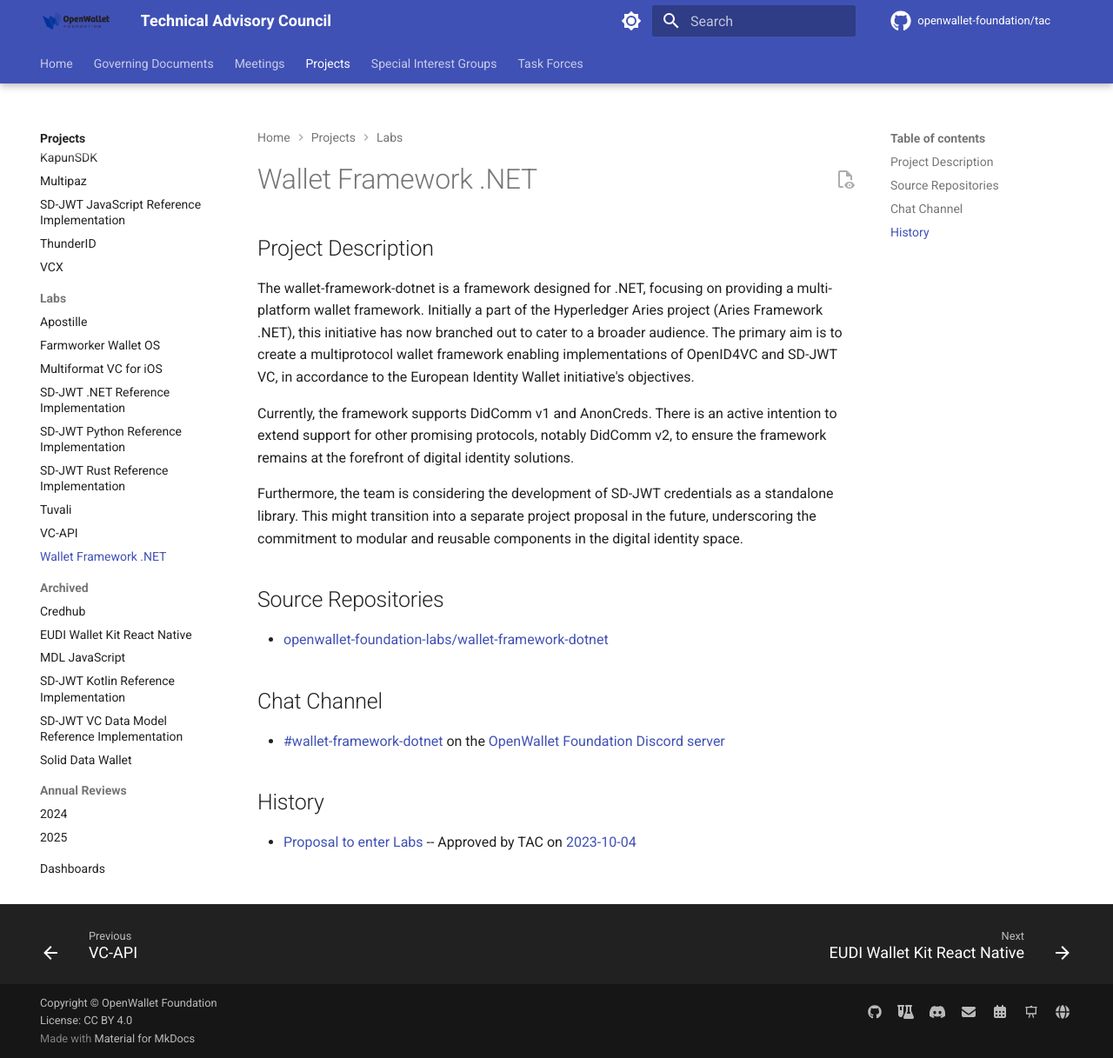
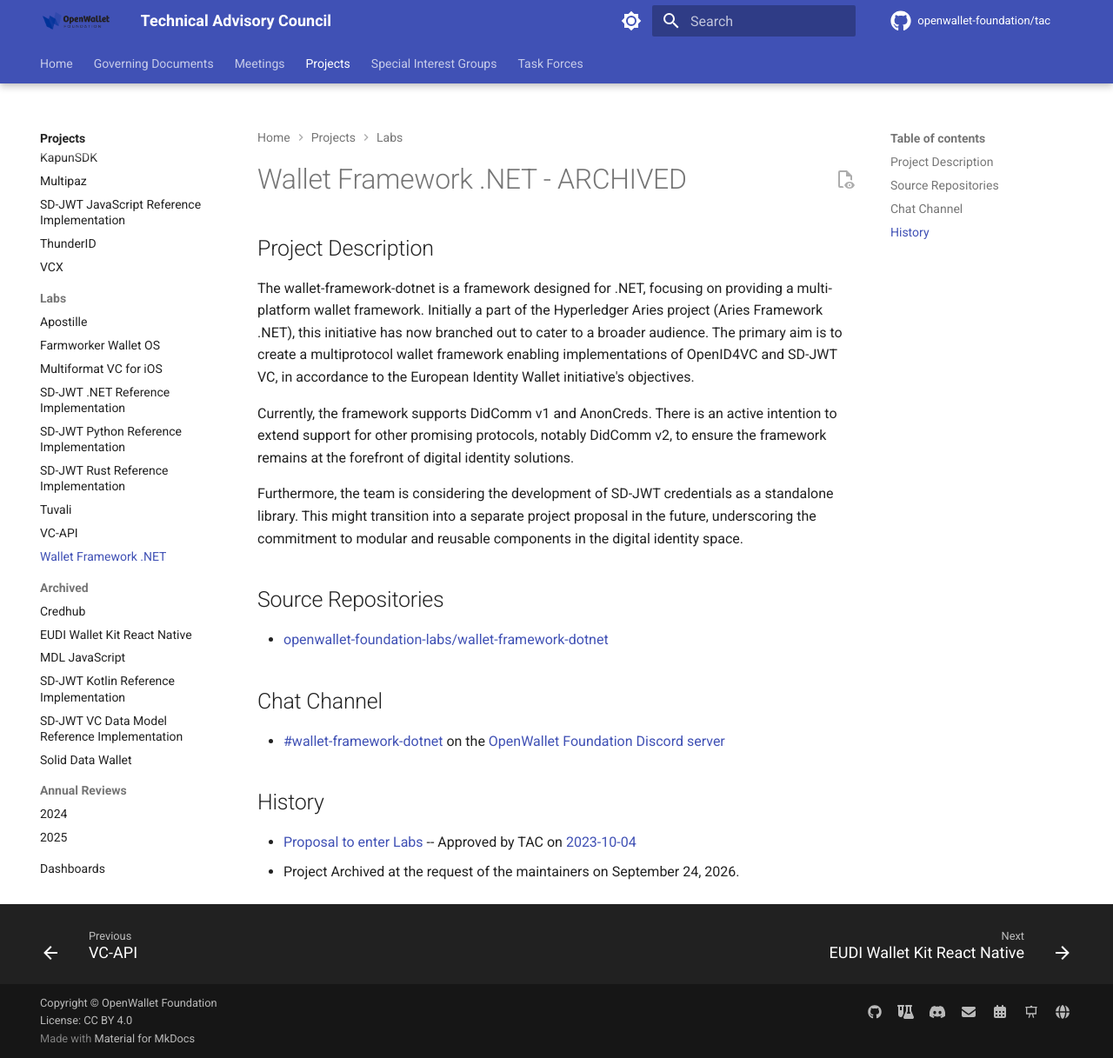
Before and after one commit to openwallet-foundation/tac, an MkDocs documentation site: the page built from docs/projects/wallet-framework-dotnet.md, in a window 1280 px wide and 1217 px high. Shown: the whole window at 87% size. Built offline with MkDocs 1.6.1 and Material for MkDocs 9.7.7, drawn with Linux system fonts in a browser that asks for light colours; comment, search, counter and statistics services are not loaded.

Commit message:
Update wallet-framework-dotnet.md
Signed-off-by: Sean Bohan <seanbohan@gmail.com>

```diff
--- a/docs/projects/wallet-framework-dotnet.md
+++ b/docs/projects/wallet-framework-dotnet.md
@@ -1,4 +1,4 @@
-# Wallet Framework .NET
+# Wallet Framework .NET - ARCHIVED
 
 ## Project Description
 
@@ -19,3 +19,4 @@
 ## History
 
 - [Proposal to enter Labs](https://github.com/openwallet-foundation/project-proposals/blob/f6283c1e33ea3a78b719e4a94d4b6afad620b8dc/projects/wallet-framework-dotnet.md) -- Approved by TAC on [2023-10-04](../meetings/2023/2023-10-04.md)
+- Project Archived at the request of the maintainers on September 24, 2026.
```
